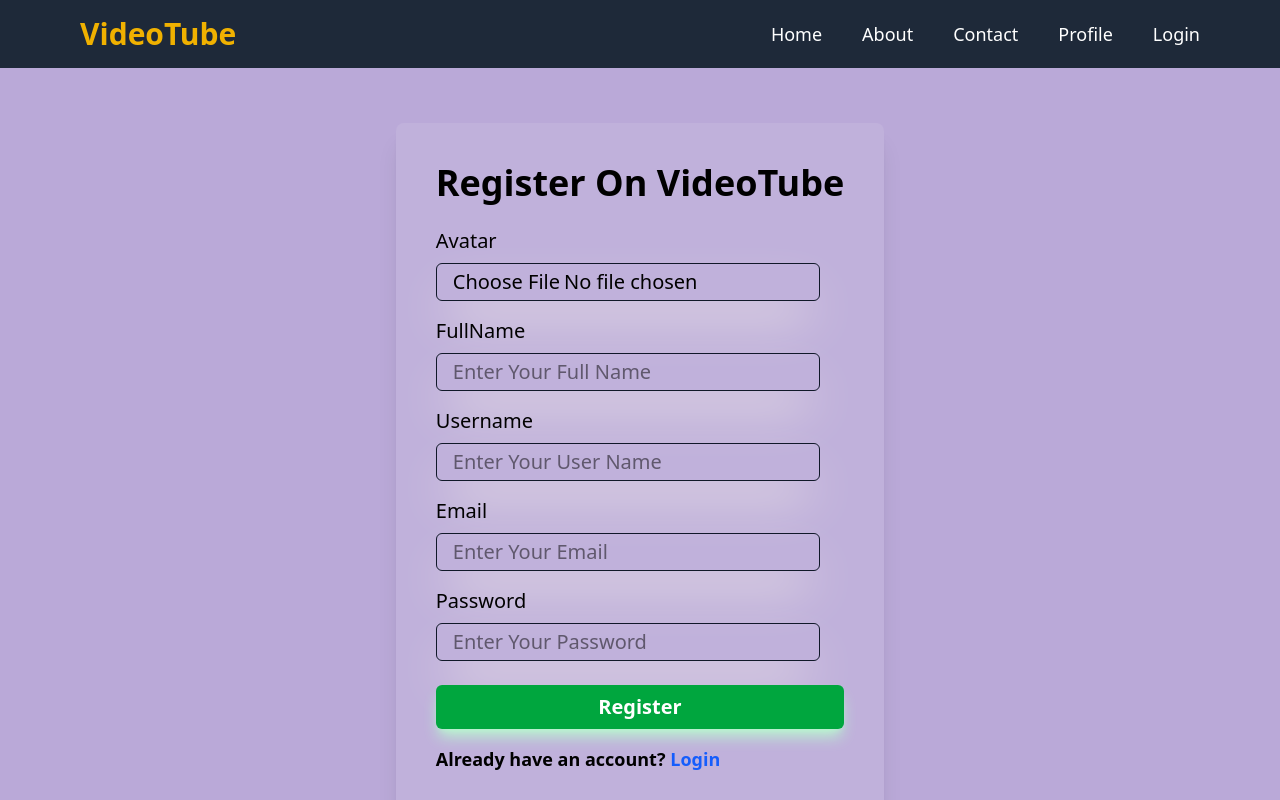
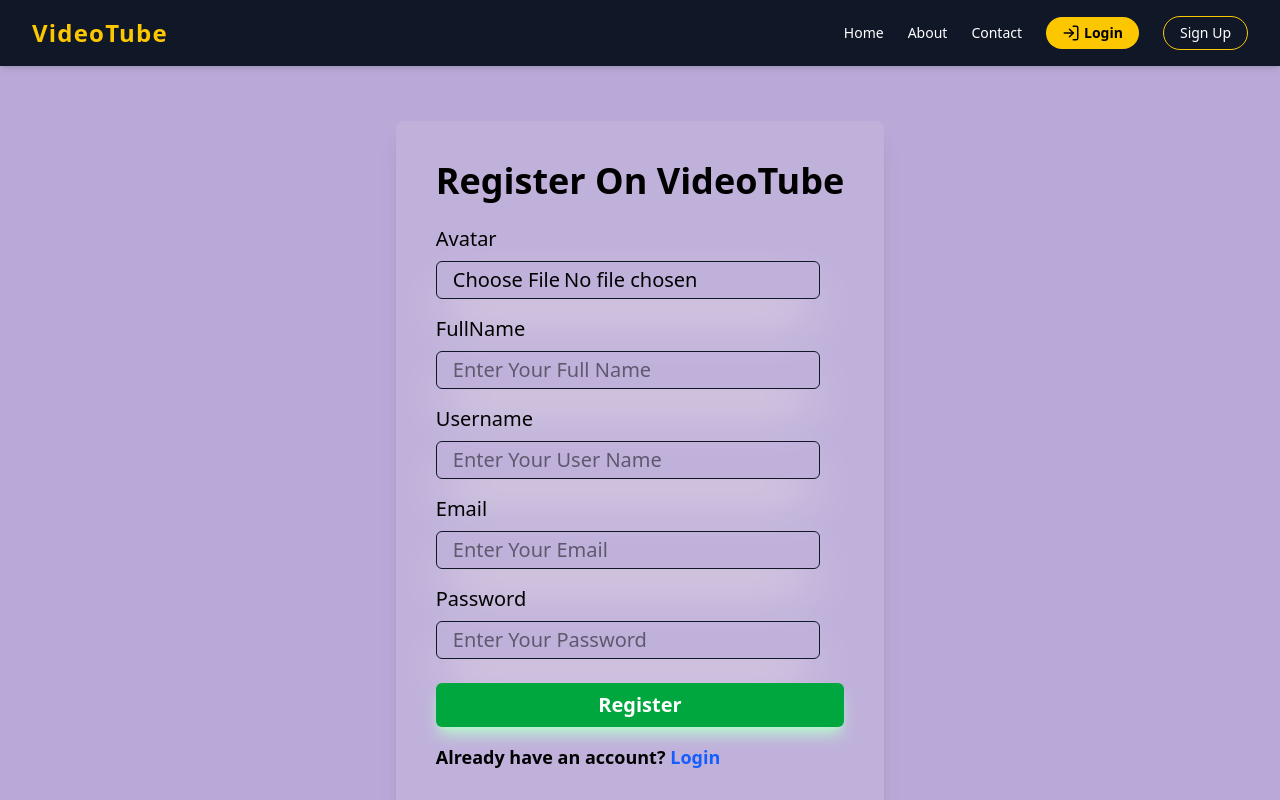
Before and after one commit to IamMSR-01/Youtube-clone-backend, a React (Vite) app in the folder Frontend/videotube/: page /register in a window 1280 px wide. Shown: the top 800 px of the page. Built offline with nearby package versions, Linux system fonts and the light colour scheme.

Commit message:
feat: Refactor authentication flow and enhance user experience with improved login, registration, and profile management

```diff
--- a/Frontend/videotube/src/App.jsx
+++ b/Frontend/videotube/src/App.jsx
@@ -5,22 +5,19 @@ import "./index.css";
 import Header from "./components/Header.jsx";
 import Footer from "./components/Footer.jsx";
 import { Outlet } from "react-router-dom";
+import { login } from "./features/authSlice"; // Import the login action
 
 function App() {
-  const [loading, setLoading] = useState(true);
+
   const dispatch = useDispatch();
 
-  // useEffect(() => {
-  //   authSlice.getCurrentUser()
-  //     .then((userData) => {
-  //       if (userData) {
-  //         dispatch(login({ userData }))
-  //       } else {
-  //         dispatch(logout())
-  //       }
-  //     })
-  //     .finally(() => setLoading(false))
-  // }, [])
+  useEffect(() => {
+    // Check if user data is in localStorage
+    const userData = JSON.parse(localStorage.getItem("user"));
+    if (userData) {
+      dispatch(login(userData));
+    }
+  }, [dispatch]);
 
   return (
       <div>
--- a/Frontend/videotube/src/components/Header.jsx
+++ b/Frontend/videotube/src/components/Header.jsx
@@ -1,22 +1,80 @@
-import React from 'react'
+import React from "react";
+import { Link, useNavigate } from "react-router-dom";
+import { useSelector, useDispatch } from "react-redux";
+import { logout } from "../features/authSlice";
+import { UserCircle2, LogIn } from "lucide-react";
 
-function Header() {
+const Header = () => {
+  const { user, isAuthenticated } = useSelector((state) => state.auth);
+  console.log("User", user, isAuthenticated);
+  const dispatch = useDispatch();
+  const navigate = useNavigate();
+
+  const handleLogout = () => {
+    dispatch(logout());
+    navigate("/login");
+  };
+
   return (
-    <div className='bg-gray-800 text-white p-4 flex justify-between items-center px-20'>
-      <div className='flex items-center'>
-        <h1 className="text-3xl font-bold justify-center text-center text-yellow-500"><a href="/">VideoTube</a></h1>
+    <header className="bg-gray-900 text-white shadow-md py-4 px-8 sticky top-0 z-50">
+      <div className="max-w-7xl mx-auto flex items-center justify-between">
+        {/* Logo */}
+        <Link
+          to="/"
+          className="text-2xl font-bold text-yellow-400 tracking-wider hover:scale-105 transition duration-300"
+        >
+          VideoTube
+        </Link>
+
+        {/* Navigation Links */}
+        <nav className="space-x-6 text-sm font-medium flex items-center">
+          <Link to="/" className="hover:text-yellow-400 transition">
+            Home
+          </Link>
+          <Link to="/about" className="hover:text-yellow-400 transition">
+            About
+          </Link>
+          <Link to="/contact" className="hover:text-yellow-400 transition">
+            Contact
+          </Link>
+
+          {isAuthenticated ? (
+            <>
+              <Link
+                to={`/profile/${user?._id}`}
+                className="flex items-center gap-1 hover:text-yellow-300 transition"
+              >
+                <UserCircle2 size={20} />
+                <span>Profile</span>
+              </Link>
+              <button
+                onClick={handleLogout}
+                className="bg-red-500 hover:bg-red-600 text-white px-4 py-1.5 rounded-full transition"
+              >
+                Logout
+              </button>
+            </>
+          ) : (
+            <>
+              <Link
+                to="/login"
+                className="flex items-center gap-1 bg-yellow-400 text-black px-4 py-1.5 rounded-full hover:bg-yellow-300 transition hover:scale-105"
+              >
+                <LogIn size={18} />
+                <span className="font-semibold">Login</span>
+              </Link>
+              <Link
+                to="/register"
+                className="text-white border border-yellow-400 rounded-full px-4 py-1.5 hover:bg-yellow-300 hover:text-black transition"
+              >
+                Sign Up
+              </Link>
+            </>
+          )}
+        </nav>
       </div>
-      <div>
-        <ul className='flex space-x-10 ml-4 font-medium text-lg'>
-          <li className='cursor-pointer hover:text-yellow-500'>Home</li>
-          <li className='cursor-pointer hover:text-yellow-500'>About</li>
-          <li className='cursor-pointer hover:text-yellow-500'>Contact</li>
-          <li className='cursor-pointer hover:text-yellow-500'>Profile</li>
-          <li className='cursor-pointer hover:text-yellow-500'>Login</li>
-        </ul>
-      </div>
-    </div>
-  )
-}
+    </header>
+  );
+};
 
-export default Header
+export default Header;
--- a/Frontend/videotube/src/features/authSlice.js
+++ b/Frontend/videotube/src/features/authSlice.js
@@ -1,7 +1,7 @@
 import { createSlice } from "@reduxjs/toolkit";
 
 const initialState = {
-  user: null,
+  user: JSON.parse(localStorage.getItem("user")) || null,
   isAuthenticated: false,
 };
 
@@ -13,11 +13,13 @@ const authSlice = createSlice({
       state.status = true;
       state.user = action.payload;
       state.isAuthenticated = true;
+      localStorage.setItem("user", JSON.stringify(action.payload));
     },
     logout: (state) => {
       state.status = false;
       state.user = null;
       state.isAuthenticated = false;
+      localStorage.removeItem("user");
     },
   },
 });
--- a/Frontend/videotube/src/main.jsx
+++ b/Frontend/videotube/src/main.jsx
@@ -29,7 +29,7 @@ const router = createBrowserRouter([
         element: <Login />
       },
       {
-        path: "/profile",
+        path: "/profile/:userId",
         element: <Profile />
       }
     ],
--- a/Frontend/videotube/src/pages/Login.jsx
+++ b/Frontend/videotube/src/pages/Login.jsx
@@ -1,10 +1,12 @@
 import React, { useState } from "react";
+import { useDispatch } from "react-redux";
+import { login } from "../features/authSlice";
 import API from "../utils/axios";
 import { useNavigate } from "react-router-dom";
 
 function Login() {
-
-  const Navigate = useNavigate();
+  const dispatch = useDispatch();
+  const navigate = useNavigate();
 
   const [formData, setFormData] = useState({
     email: "",
@@ -17,23 +19,32 @@ function Login() {
       ...formData,
       [name]: value,
     });
-  }
+  };
 
   const handleSubmit = async (e) => {
     e.preventDefault();
     try {
       const res = await API.post("/users/login", formData);
       if (res.data.success === true) {
-        localStorage.setItem("token", res.data.token);
-        Navigate("/");
+        const userData = res.data.user;
+        const token = res.data.token;
+
+        // Store token and user in localStorage
+        localStorage.setItem("token", token);
+        localStorage.setItem("user", JSON.stringify(userData));
+
+        // Dispatch login action to Redux
+        dispatch(login(userData));
+
+        // Redirect to home page after successful login
+        navigate("/");
       } else {
         alert(res.data.message);
       }
     } catch (error) {
       console.log(error);
     }
-  }
-
+  };
 
   return (
     <div className="h-screen mx-auto flex justify-center items-center">
@@ -41,10 +52,7 @@ function Login() {
         <h1 className="flex justify-center items-center text-black mb-6 text-4xl font-bold">
           Login On VideoTude
         </h1>
-        <form
-        action={""}
-        onSubmit={handleSubmit}
-        >
+        <form onSubmit={handleSubmit}>
           <div className="form-group flex flex-col gap-2 text-black text-xl">
             <label htmlFor="email">Email</label>
             <input
--- a/Frontend/videotube/src/pages/Register.jsx
+++ b/Frontend/videotube/src/pages/Register.jsx
@@ -42,7 +42,6 @@ function Register() {
           "Content-Type": "multipart/form-data",
         },
       });
-      console.log("res", res.data);
       if (res.data.status === "success") {
         localStorage.setItem("token", res.data.token);
         navigate("/");
@@ -56,9 +55,9 @@ function Register() {
 
   useEffect(() => {
     const token = localStorage.getItem("token");
-    if (token) {
-      window.location.href = "/";
-    }
+    // if (token) {
+    //   window.location.href = "/";
+    // }
   }, []);
 
   return (
```
Also changed, not shown: 1 other file (tests, documents, lock files or other folders).
